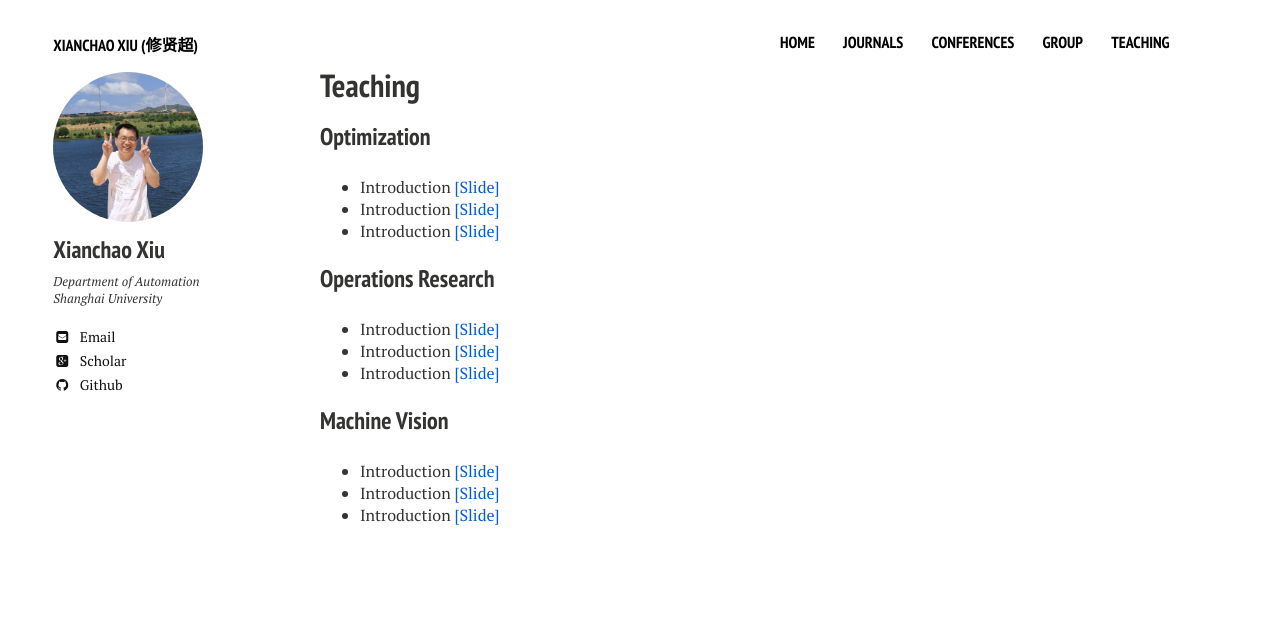
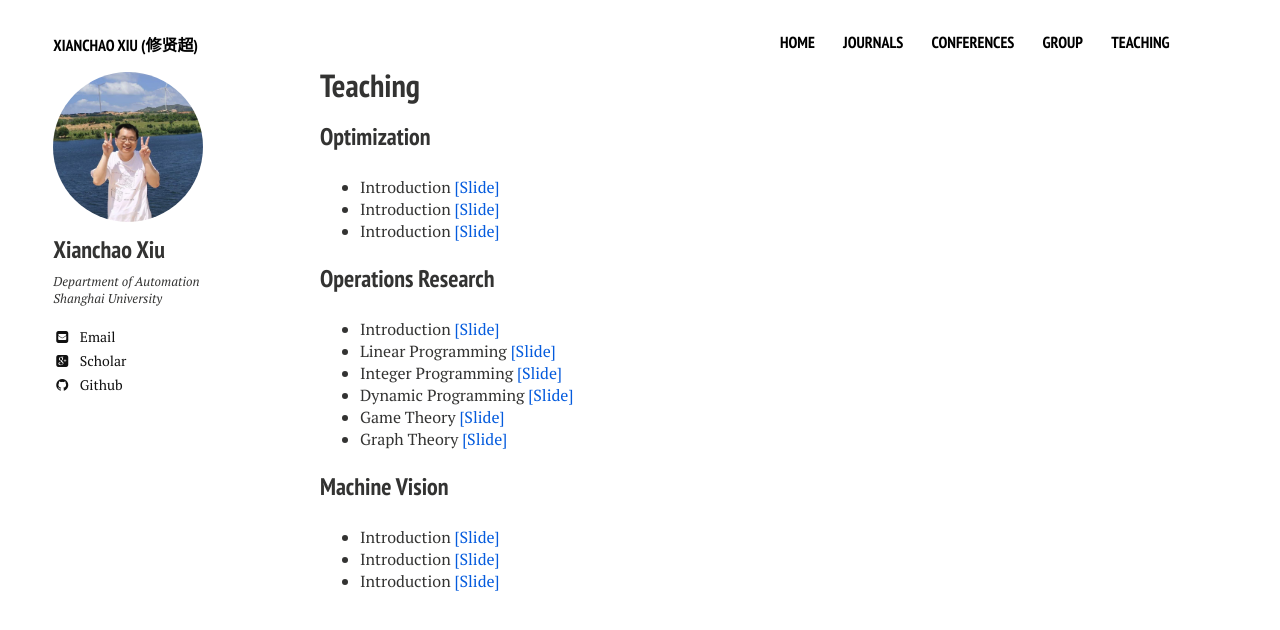
Before and after one commit to xianchaoxiu/xianchaoxiu.github.io, a Jekyll site: the page built from teaching/index.md, in a window 1280 px wide. Shown: the top 630 px of the page. Built offline with Jekyll 4.4.1, drawn with Linux system fonts in a browser that asks for light colours; nearby versions of some CDN libraries.

Commit message:
Update index.md

```diff
--- a/teaching/index.md
+++ b/teaching/index.md
@@ -17,9 +17,12 @@ share: false
 
 
 ### Operations Research
-* Introduction  <a href="../group/2024-Yu.pdf" class="textlink" target="_blank">[Slide]</a>
-* Introduction  <a href="../group/2024-Yu.pdf" class="textlink" target="_blank">[Slide]</a>
-* Introduction  <a href="../group/2024-Yu.pdf" class="textlink" target="_blank">[Slide]</a>
+* Introduction  <a href="../teaching/OR-1.pdf" class="textlink" target="_blank">[Slide]</a>
+* Linear Programming  <a href="../teaching/OR-2.pdf" class="textlink" target="_blank">[Slide]</a>
+* Integer Programming  <a href="../teaching/OR-3.pdf" class="textlink" target="_blank">[Slide]</a>
+* Dynamic Programming  <a href="../teaching/OR-4.pdf" class="textlink" target="_blank">[Slide]</a>
+* Game Theory  <a href="../teaching/OR-5" class="textlink" target="_blank">[Slide]</a>
+* Graph Theory  <a href="../teaching/OR-6.pdf" class="textlink" target="_blank">[Slide]</a>
 
 
 ### Machine Vision
```
